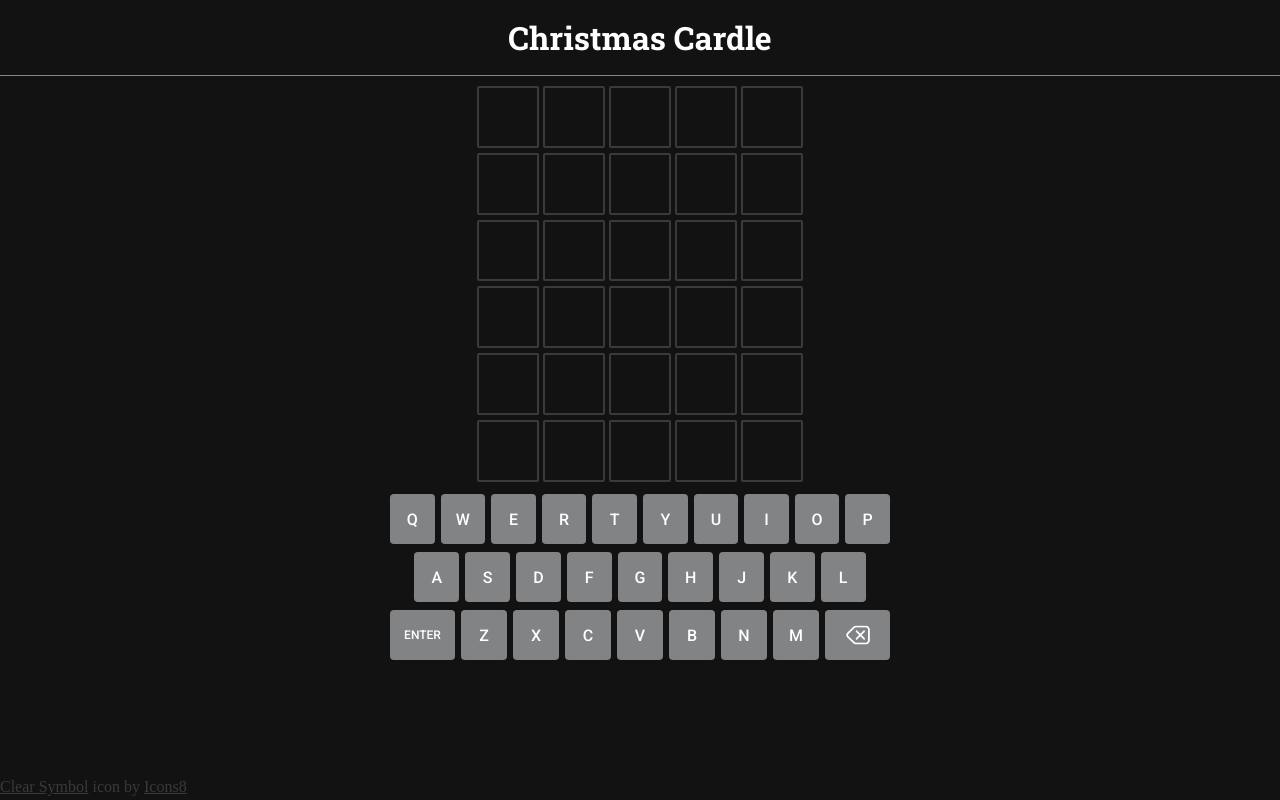
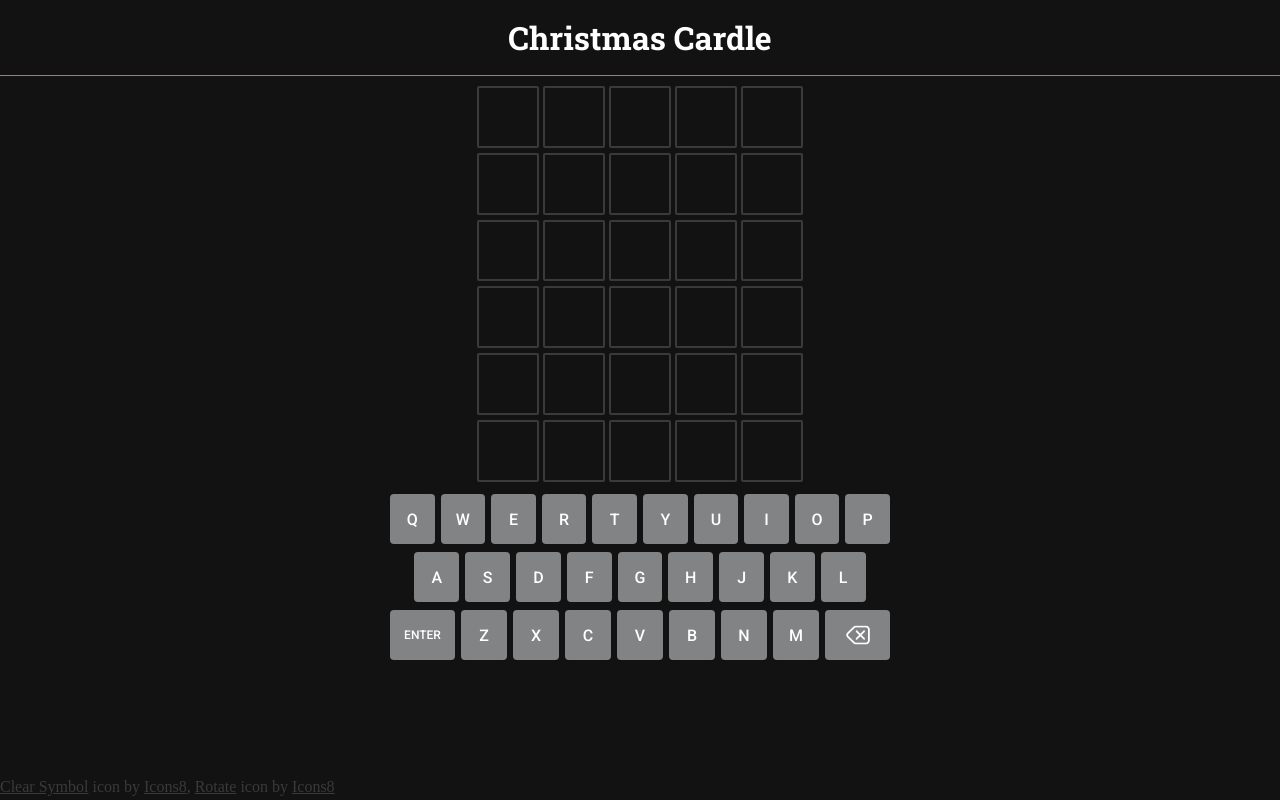
Before and after one commit to CalvinWallis/christmas-card-2022, an Angular app in the folder christmas-card-2022/: page / in a window 1280 px wide. Built offline with nearby package versions, Linux system fonts and the light colour scheme; a web font is replaced by a local one.

Commit message:
attribute reset icon

```diff
--- a/christmas-card-2022/src/app/app.component.html
+++ b/christmas-card-2022/src/app/app.component.html
@@ -2,4 +2,6 @@
 <router-outlet></router-outlet>
 <div class="footer">
   <a target="_blank" href="https://icons8.com/icon/bSfZgVs2wppz/clear-symbol">Clear Symbol</a> icon by <a target="_blank" href="https://icons8.com">Icons8</a>
+  <span>,  </span>
+  <a target="_blank" href="https://icons8.com/icon/37308/rotate">Rotate</a> icon by <a target="_blank" href="https://icons8.com">Icons8</a>
 </div>
```
